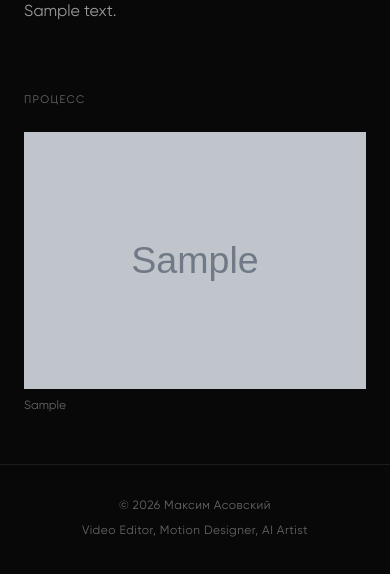
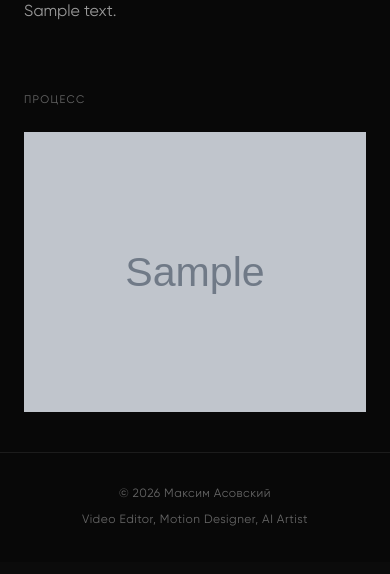
Before and after one commit to nikoussr/maks-asovski-portfolio, a FastAPI app: a page that uses app/templates/base.html in a window 390 px wide. Shown: the part 825-1399 px from the top of the page. After the commit the page ends 1351 px from the top, so only its background shows below. Run offline with FastAPI, Linux system fonts and the light colour scheme; tables that the repository leaves empty hold one stand-in row (values such as "Sample post"); grey boxes marked "Sample" are stand-in pictures; parts of the project's set-up code (start-up, migrations or seed data) failed here and were passed over.

Commit message:
Justified process grid: iPhone gallery style row layout

```diff
--- a/app/static/css/main.css
+++ b/app/static/css/main.css
@@ -329,14 +329,22 @@ button { cursor: pointer; border: none; background: none; font: inherit; }
 }
 
 .process-grid {
-  display: grid;
-  grid-template-columns: repeat(auto-fill, minmax(280px, 1fr));
+  display: flex;
+  flex-wrap: wrap;
   gap: 4px;
+}
+
+.process-grid > div {
+  height: 280px;
+  flex-grow: 1;
+  overflow: hidden;
+  min-width: 120px;
 }
 
 .process-img {
   width: 100%;
-  height: auto;
+  height: 100%;
+  object-fit: cover;
   display: block;
   filter: brightness(0.9);
   transition: filter 0.3s;
--- a/app/static/js/main.js
+++ b/app/static/js/main.js
@@ -42,6 +42,31 @@ function initImageFade() {
 
 document.addEventListener('DOMContentLoaded', initImageFade);
 
+// ─── Justified process grid (iPhone gallery style) ────────────────────────────
+function initJustifiedGrid() {
+  const grid = document.querySelector('.process-grid');
+  if (!grid) return;
+  const ROW_H = 280;
+
+  function applyRatio(item, img) {
+    if (img.naturalWidth && img.naturalHeight) {
+      item.style.flexBasis = (img.naturalWidth / img.naturalHeight * ROW_H) + 'px';
+    }
+  }
+
+  grid.querySelectorAll('div').forEach(item => {
+    const img = item.querySelector('.process-img');
+    if (!img) return;
+    if (img.complete && img.naturalWidth) {
+      applyRatio(item, img);
+    } else {
+      img.addEventListener('load', () => applyRatio(item, img), { once: true });
+    }
+  });
+}
+
+document.addEventListener('DOMContentLoaded', initJustifiedGrid);
+
 // ─── Lightbox for process images ─────────────────────────────────────────────
 document.addEventListener('DOMContentLoaded', () => {
   const processImgs = document.querySelectorAll('.process-img');
--- a/app/templates/base.html
+++ b/app/templates/base.html
@@ -8,7 +8,7 @@
   <link rel="icon" type="image/x-icon" href="/static/img/favicon.ico">
   <link rel="apple-touch-icon" href="/static/img/favicon-180.png">
   <link rel="stylesheet" href="/static/css/fonts.css">
-  <link rel="stylesheet" href="/static/css/main.css?v=19">
+  <link rel="stylesheet" href="/static/css/main.css?v=20">
   {% block head %}{% endblock %}
 </head>
 <body>
```
